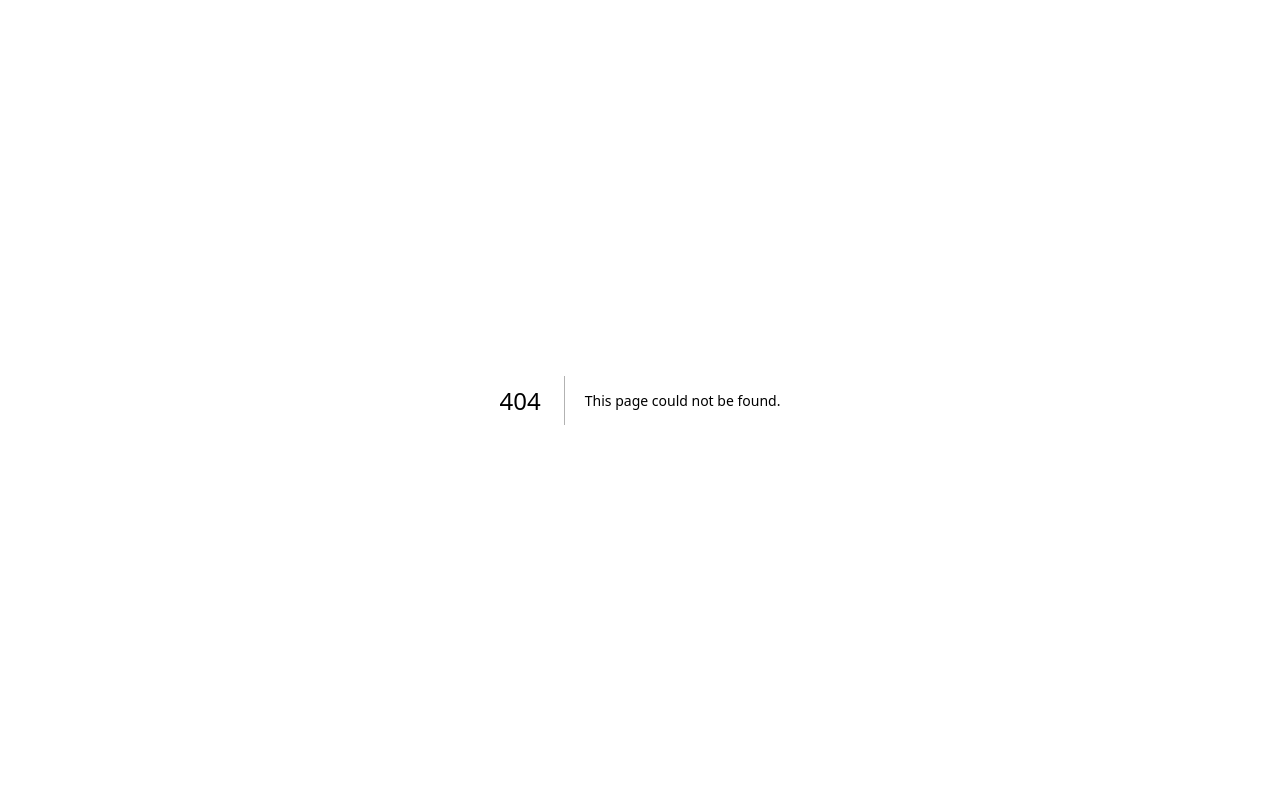
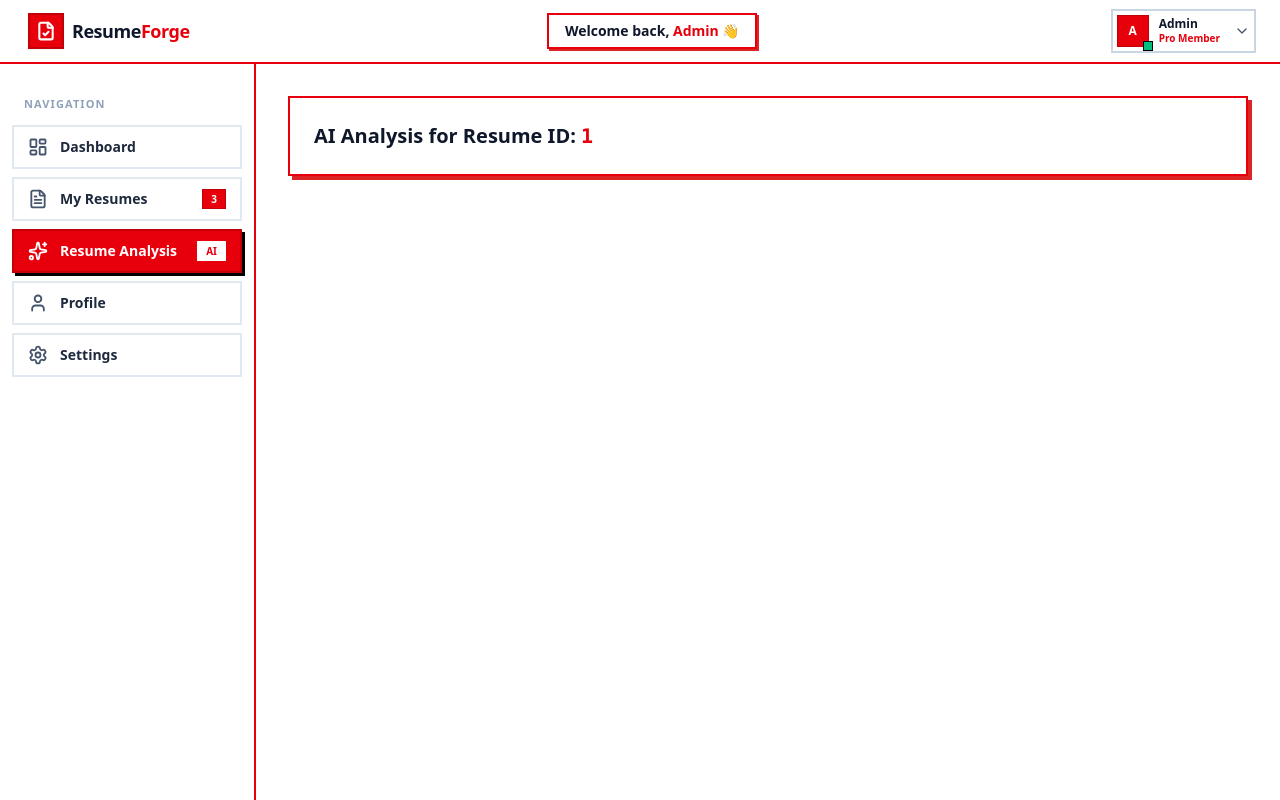
Before and after one commit to dev-abhisheksh/ResumeForge, a Next.js app in the folder frontend/: page /analysis/1 in a window 1280 px wide. Before the commit this address had no page. Built offline with nearby package versions, Linux system fonts and the light colour scheme; no server answers.

Commit message:
feat(analysis): implement AI analysis feature with dynamic routing and API integration

```diff
--- /dev/null
+++ b/frontend/src/api/resumeAnalysis.api.ts
@@ -0,0 +1,9 @@
+import { API } from "@/lib/axios";
+
+export const analyzeWithAi = ({
+  data,
+  resumeId,
+}: {
+  data: FormData;
+  resumeId: string;
+}) => API.post(`/resume-analysis/analyze/${resumeId}`, data);
--- /dev/null
+++ b/frontend/src/app/(dashboard)/analysis/[resumeId]/page.tsx
@@ -0,0 +1,21 @@
+"use client";
+
+import { useParams } from "next/navigation";
+import React from "react";
+
+const AnalyzeWithAi = () => {
+  const params = useParams();
+  const resumeId = params.resumeId as string;
+
+  console.log("Current Resume ID:", resumeId);
+
+  return (
+    <div className="p-6 bg-white border-2 border-red-600 shadow-[4px_4px_0px_0px_rgba(220,38,38,1)]">
+      <h1 className="text-xl font-black text-slate-900">
+        AI Analysis for Resume ID: <span className="text-red-600 font-mono">{resumeId}</span>
+      </h1>
+    </div>
+  );
+};
+
+export default AnalyzeWithAi;
--- a/frontend/src/app/(dashboard)/resumes/page.tsx
+++ b/frontend/src/app/(dashboard)/resumes/page.tsx
@@ -19,7 +19,6 @@ import {
   Plus,
   Code,
   ExternalLink,
-  Hash,
 } from "lucide-react";
 import { useResume } from "@/hooks/resume/useResumes";
 import { deleteResume, uploadMaterial, singleResume } from "@/api/resume.api";
@@ -558,9 +557,9 @@ export default function ResumesPage() {
                       )}
                     </button>
 
-                    {/* Analyze CTA Link */}
+                    {/* Dynamic Analyze Link pointing to /analysis/[resumeId] */}
                     <Link
-                      href={`/analysis?resumeId=${resume._id}`}
+                      href={`/analysis/${resume._id}`}
                       className="inline-flex items-center gap-1.5 px-3 py-1.5 bg-red-600 hover:bg-red-700 text-white text-xs font-black border-2 border-red-700 shadow-2xs"
                     >
                       <Sparkles className="w-3.5 h-3.5" />
@@ -690,7 +689,7 @@ export default function ResumesPage() {
                           )}
 
                           <Link
-                            href={`/analysis?resumeId=${resume._id}`}
+                            href={`/analysis/${resume._id}`}
                             className="inline-flex items-center gap-1.5 px-4 py-2 bg-red-600 hover:bg-red-700 text-white text-xs font-black border-2 border-red-700 shadow-[2px_2px_0px_0px_rgba(0,0,0,1)] transition-all ml-auto"
                           >
                             <Sparkles className="w-4 h-4" />
--- /dev/null
+++ b/frontend/src/hooks/resumeAnalysis/useAnalyzeWithAi.ts
@@ -0,0 +1,12 @@
+import { analyzeWithAi } from "@/api/resumeAnalysis.api"
+import { QueryClient, useMutation } from "@tanstack/react-query"
+
+export const useAnalyzeWithAi = ()=>{
+    const queryClient = new QueryClient()
+    return useMutation({
+        mutationFn: analyzeWithAi,
+        // onSuccess: ()=>{
+        //     queryClient.invalidateQueries.
+        // }
+    })
+}
```
Also changed, not shown: 1 other file (tests, documents, lock files or other folders).
